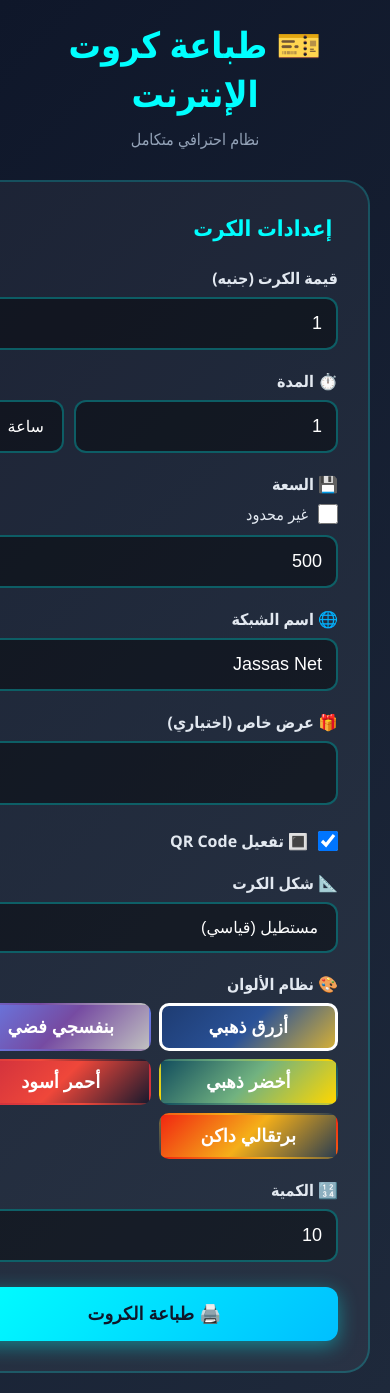
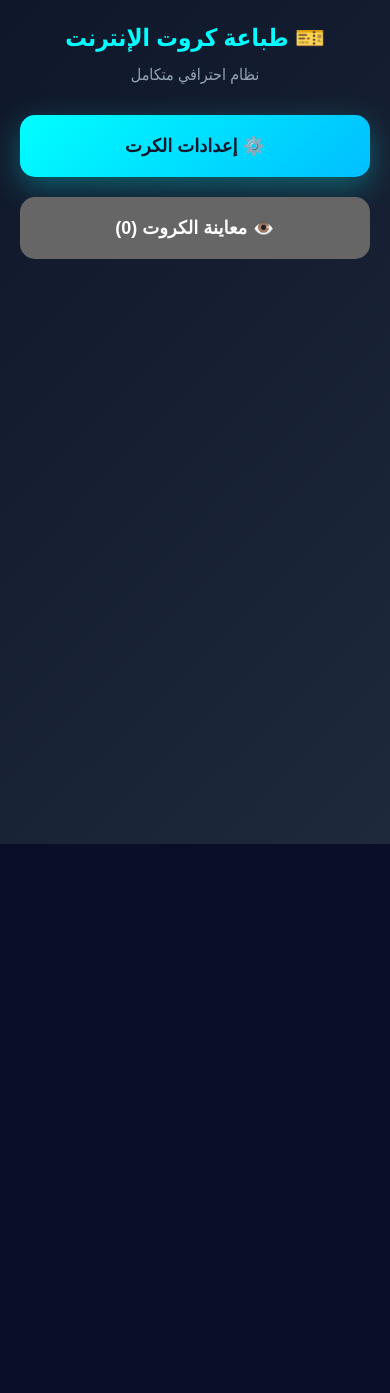
Before and after one commit to JassasSoft/jassasnetcard, a Next.js app: page /dashboard/print-cards in a window 390 px wide. After the commit the page ends 844 px from the top, so only its background shows below. Built offline with nearby package versions, Linux system fonts and the light colour scheme; sample sign-in values are in the browser's storage.

Commit message:
Professional card printing with popups and responsive design

```diff
--- a/app/dashboard/print-cards/page.tsx
+++ b/app/dashboard/print-cards/page.tsx
@@ -1,7 +1,10 @@
 "use client"
-import { useState } from 'react'
+import { useState, useEffect } from 'react'
 
 export default function PrintCardsPage() {
+  const [user, setUser] = useState(null)
+  const [showSettings, setShowSettings] = useState(false)
+  const [showPreview, setShowPreview] = useState(false)
   const [formData, setFormData] = useState({
     cardValue: '1',
     duration: '1',
@@ -13,10 +16,18 @@ export default function PrintCardsPage() {
     enableQR: true,
     cardShape: 'rectangle',
     colorScheme: 'blue-gold',
-    quantity: 10
+    quantity: '10'
   })
+  const [printedCards, setPrintedCards] = useState([])
 
-  const [printedCards, setPrintedCards] = useState([])
+  useEffect(() => {
+    const userData = localStorage.getItem('user')
+    if (userData) {
+      setUser(JSON.parse(userData))
+    } else {
+      window.location.href = '/login'
+    }
+  }, [])
 
   const colorSchemes = {
     'blue-gold': { bg: 'linear-gradient(135deg, #1e3c72 0%, #2a5298 50%, #d4af37 100%)', accent: '#d4af37', text: '#fff' },
@@ -31,8 +42,9 @@ export default function PrintCardsPage() {
   const generateCards = () => {
     const cards = []
     const durationText = formData.duration + ' ' + durationLabels[formData.durationType]
+    const qty = parseInt(formData.quantity) || 1
 
-    for (let i = 0; i < parseInt(formData.quantity); i++) {
+    for (let i = 0; i < qty; i++) {
       cards.push({
         id: 'JNC-' + Date.now() + '-' + i,
         username: 'USER' + Math.random().toString(36).substr(2, 8).toUpperCase(),
@@ -48,32 +60,61 @@ export default function PrintCardsPage() {
       })
     }
     setPrintedCards(cards)
+    setShowPreview(true)
+    setShowSettings(false)
   }
 
   const getShapeStyle = (shape) => {
-    if (shape === 'square') return { borderRadius: '15px' }
+    if (shape === 'square') return { borderRadius: '15px', aspectRatio: '1' }
     if (shape === 'rounded') return { borderRadius: '30px' }
     return { borderRadius: '12px' }
   }
 
+  if (!user) {
+    return (
+      <div style={{ minHeight: '100vh', background: '#0f172a', display: 'flex', alignItems: 'center', justifyContent: 'center' }}>
+        <div style={{ textAlign: 'center' }}>
+          <div style={{ width: '60px', height: '60px', border: '4px solid #00ffff', borderTopColor: 'transparent', borderRadius: '50%', animation: 'spin 1s linear infinite', margin: '0 auto 20px' }}></div>
+          <p style={{ color: '#fff', fontSize: '18px' }}>جاري التحميل...</p>
+        </div>
+        <style>{`@keyframes spin { 0% { transform: rotate(0deg); } 100% { transform: rotate(360deg); } }`}</style>
+      </div>
+    )
+  }
+
   return (
     <div style={{ minHeight: '100vh', background: 'linear-gradient(135deg, #0f172a 0%, #1e293b 100%)', padding: '20px', fontFamily: 'Segoe UI, Tahoma' }}>
-      <div style={{ maxWidth: '1400px', margin: '0 auto' }}>
+      <div style={{ maxWidth: '1200px', margin: '0 auto' }}>
 
+        {/* الهيدر */}
         <div style={{ textAlign: 'center', marginBottom: '30px' }}>
-          <h1 style={{ color: '#00ffff', fontSize: '36px', margin: '0 0 10px 0' }}>
+          <h1 style={{ color: '#00ffff', fontSize: 'clamp(24px, 5vw, 36px)', margin: '0 0 10px 0' }}>
             🎫 طباعة كروت الإنترنت
           </h1>
           <p style={{ color: '#94a3b8', fontSize: '16px' }}>نظام احترافي متكامل</p>
         </div>
 
-        <div style={{ display: 'grid', gridTemplateColumns: '1fr 1fr', gap: '30px' }}>
+        {/* الأزرار الرئيسية */}
+        <div style={{ display: 'grid', gridTemplateColumns: 'repeat(auto-fit, minmax(200px, 1fr))', gap: '20px', marginBottom: '30px' }}>
+          <button onClick={() => setShowSettings(true)} style={{ padding: '20px', background: 'linear-gradient(135deg, #00ffff, #00bfff)', color: '#0f172a', fontSize: '18px', fontWeight: 'bold', borderRadius: '15px', border: 'none', cursor: 'pointer', boxShadow: '0 10px 30px rgba(0,255,255,0.3)' }}>
+            ⚙️ إعدادات الكرت
+          </button>
+          <button onClick={() => setShowPreview(true)} disabled={printedCards.length === 0} style={{ padding: '20px', background: printedCards.length > 0 ? 'linear-gradient(135deg, #10b981, #059669)' : '#666', color: '#fff', fontSize: '18px', fontWeight: 'bold', borderRadius: '15px', border: 'none', cursor: printedCards.length > 0 ? 'pointer' : 'not-allowed', boxShadow: printedCards.length > 0 ? '0 10px 30px rgba(16,185,129,0.3)' : 'none' }}>
+            👁️ معاينة الكروت ({printedCards.length})
+          </button>
+        </div>
 
-          <div style={{ background: 'rgba(255,255,255,0.05)', borderRadius: '25px', padding: '30px', border: '2px solid rgba(0,255,255,0.2)' }}>
-            <h2 style={{ color: '#00ffff', marginBottom: '25px', fontSize: '22px' }}>️ إعدادات الكرت</h2>
+        {/* نافذة الإعدادات المنبثقة */}
+        {showSettings && (
+          <div style={{ position: 'fixed', top: 0, left: 0, right: 0, bottom: 0, background: 'rgba(0,0,0,0.8)', backdropFilter: 'blur(10px)', display: 'flex', alignItems: 'center', justifyContent: 'center', padding: '20px', zIndex: 1000, overflow: 'auto' }}>
+            <div style={{ background: 'linear-gradient(135deg, #1e293b 0%, #0f172a 100%)', borderRadius: '25px', padding: '30px', maxWidth: '600px', width: '100%', maxHeight: '90vh', overflow: 'auto', border: '2px solid rgba(0,255,255,0.3)', boxShadow: '0 20px 60px rgba(0,0,0,0.5)' }}>
+              <div style={{ display: 'flex', justifyContent: 'space-between', alignItems: 'center', marginBottom: '25px' }}>
+                <h2 style={{ color: '#00ffff', margin: 0, fontSize: '24px' }}>⚙️ إعدادات الكرت</h2>
+                <button onClick={() => setShowSettings(false)} style={{ background: 'rgba(255,0,0,0.2)', color: '#ff0000', border: 'none', borderRadius: '50%', width: '40px', height: '40px', fontSize: '20px', cursor: 'pointer' }}>✕</button>
+              </div>
 
               <div style={{ marginBottom: '20px' }}>
-              <label style={{ color: '#e2e8f0', display: 'block', marginBottom: '8px', fontWeight: 'bold' }}> قيمة الكرت (جنيه)</label>
+                <label style={{ color: '#e2e8f0', display: 'block', marginBottom: '8px', fontWeight: 'bold' }}>💰 قيمة الكرت (جنيه)</label>
                 <input type="number" value={formData.cardValue} onChange={(e) => setFormData({...formData, cardValue: e.target.value})} style={{ width: '100%', padding: '14px', background: 'rgba(0,0,0,0.4)', border: '2px solid rgba(0,255,255,0.3)', borderRadius: '12px', color: '#fff', fontSize: '16px', boxSizing: 'border-box' }} />
               </div>
 
@@ -111,7 +152,7 @@ export default function PrintCardsPage() {
                 <textarea value={formData.specialOffer} onChange={(e) => setFormData({...formData, specialOffer: e.target.value})} rows="2" style={{ width: '100%', padding: '14px', background: 'rgba(0,0,0,0.4)', border: '2px solid rgba(0,255,255,0.3)', borderRadius: '12px', color: '#fff', fontSize: '14px', boxSizing: 'border-box' }} />
               </div>
 
-            <div style={{ marginBottom: '20px' }}>
+              <div style={{ marginBottom: '20px', padding: '15px', background: 'rgba(0,255,255,0.05)', borderRadius: '12px' }}>
                 <div style={{ display: 'flex', gap: '10px', alignItems: 'center' }}>
                   <input type="checkbox" checked={formData.enableQR} onChange={(e) => setFormData({...formData, enableQR: e.target.checked})} style={{ width: '20px', height: '20px' }} />
                   <label style={{ color: '#e2e8f0', fontWeight: 'bold' }}>🔳 تفعيل QR Code</label>
@@ -119,7 +160,7 @@ export default function PrintCardsPage() {
               </div>
 
               <div style={{ marginBottom: '20px' }}>
-              <label style={{ color: '#e2e8f0', display: 'block', marginBottom: '8px', fontWeight: 'bold' }}>📐 شكل الكرت</label>
+                <label style={{ color: '#e2e8f0', display: 'block', marginBottom: '8px', fontWeight: 'bold' }}> شكل الكرت</label>
                 <select value={formData.cardShape} onChange={(e) => setFormData({...formData, cardShape: e.target.value})} style={{ width: '100%', padding: '14px', background: 'rgba(0,0,0,0.4)', border: '2px solid rgba(0,255,255,0.3)', borderRadius: '12px', color: '#fff', fontSize: '16px' }}>
                   <option value="rectangle">مستطيل (قياسي)</option>
                   <option value="square">مربع</option>
@@ -128,10 +169,10 @@ export default function PrintCardsPage() {
               </div>
 
               <div style={{ marginBottom: '20px' }}>
-              <label style={{ color: '#e2e8f0', display: 'block', marginBottom: '8px', fontWeight: 'bold' }}>🎨 نظام الألوان</label>
-              <div style={{ display: 'grid', gridTemplateColumns: '1fr 1fr', gap: '8px' }}>
+                <label style={{ color: '#e2e8f0', display: 'block', marginBottom: '8px', fontWeight: 'bold' }}> نظام الألوان</label>
+                <div style={{ display: 'grid', gridTemplateColumns: '1fr 1fr', gap: '10px' }}>
                   {Object.entries(colorSchemes).map(([key, val]) => (
-                  <button key={key} onClick={() => setFormData({...formData, colorScheme: key})} style={{ padding: '10px', background: val.bg, border: formData.colorScheme === key ? '3px solid #fff' : '2px solid transparent', borderRadius: '10px', color: '#fff', fontSize: '12px', fontWeight: 'bold', cursor: 'pointer' }}>
+                    <button key={key} onClick={() => setFormData({...formData, colorScheme: key})} style={{ padding: '12px', background: val.bg, border: formData.colorScheme === key ? '3px solid #fff' : '2px solid transparent', borderRadius: '10px', color: '#fff', fontSize: '14px', fontWeight: 'bold', cursor: 'pointer' }}>
                       {key === 'blue-gold' && 'أزرق ذهبي'}
                       {key === 'purple-silver' && 'بنفسجي فضي'}
                       {key === 'green-gold' && 'أخضر ذهبي'}
@@ -148,17 +189,24 @@ export default function PrintCardsPage() {
               </div>
 
               <button onClick={generateCards} style={{ width: '100%', padding: '16px', background: 'linear-gradient(135deg, #00ffff, #00bfff)', color: '#0f172a', fontSize: '18px', fontWeight: 'bold', borderRadius: '12px', border: 'none', cursor: 'pointer', boxShadow: '0 5px 20px rgba(0,255,255,0.4)' }}>
-              🖨️ طباعة الكروت
+                ️ طباعة الكروت
               </button>
             </div>
+          </div>
+        )}
 
-          <div>
-            <h2 style={{ color: '#00ffff', marginBottom: '25px', fontSize: '22px' }}> معاينة الكروت ({printedCards.length})</h2>
+        {/* نافذة المعاينة المنبثقة */}
+        {showPreview && printedCards.length > 0 && (
+          <div style={{ position: 'fixed', top: 0, left: 0, right: 0, bottom: 0, background: 'rgba(0,0,0,0.9)', backdropFilter: 'blur(10px)', display: 'flex', alignItems: 'center', justifyContent: 'center', padding: '20px', zIndex: 1000, overflow: 'auto' }}>
+            <div style={{ background: 'linear-gradient(135deg, #1e293b 0%, #0f172a 100%)', borderRadius: '25px', padding: '30px', maxWidth: '900px', width: '100%', maxHeight: '90vh', overflow: 'auto', border: '2px solid rgba(0,255,255,0.3)' }}>
+              <div style={{ display: 'flex', justifyContent: 'space-between', alignItems: 'center', marginBottom: '25px' }}>
+                <h2 style={{ color: '#00ffff', margin: 0, fontSize: '24px' }}> معاينة الكروت ({printedCards.length})</h2>
+                <button onClick={() => setShowPreview(false)} style={{ background: 'rgba(255,0,0,0.2)', color: '#ff0000', border: 'none', borderRadius: '50%', width: '40px', height: '40px', fontSize: '20px', cursor: 'pointer' }}>✕</button>
+              </div>
 
-            {printedCards.length > 0 ? (
               <div style={{ display: 'grid', gridTemplateColumns: 'repeat(auto-fill, minmax(280px, 1fr))', gap: '20px' }}>
                 {printedCards.map((card, index) => (
-                  <div key={index} style={{ background: card.colors.bg, ...getShapeStyle(card.shape), padding: '20px', color: card.colors.text, position: 'relative', overflow: 'hidden', boxShadow: '0 15px 40px rgba(0,0,0,0.5)', border: '3px solid ' + card.colors.accent }}>
+                  <div key={index} style={{ background: card.colors.bg, ...getShapeStyle(card.shape), padding: '20px', color: card.colors.text, position: 'relative', overflow: 'hidden', boxShadow: '0 15px 40px rgba(0,0,0,0.5)', border: '3px solid ' + card.colors.accent, animation: 'fadeIn 0.5s ease-in' }}>
                     <div style={{ position: 'absolute', top: '50%', left: '50%', transform: 'translate(-50%, -50%) rotate(-30deg)', fontSize: '50px', opacity: '0.08', fontWeight: 'bold', whiteSpace: 'nowrap' }}>JassasNetCard</div>
                     <div style={{ display: 'flex', justifyContent: 'space-between', alignItems: 'center', marginBottom: '15px', position: 'relative', zIndex: 1 }}>
                       <div>
@@ -166,7 +214,7 @@ export default function PrintCardsPage() {
                         <p style={{ margin: '3px 0 0 0', fontSize: '11px', opacity: 0.8 }}>نظام إدارة شبكات المايكروتك</p>
                       </div>
                       {card.qrEnabled && (
-                        <div style={{ width: '55px', height: '55px', background: '#fff', borderRadius: '8px', display: 'flex', alignItems: 'center', justifyContent: 'center', fontSize: '24px' }}></div>
+                        <div style={{ width: '55px', height: '55px', background: '#fff', borderRadius: '8px', display: 'flex', alignItems: 'center', justifyContent: 'center', fontSize: '24px' }}>📱</div>
                       )}
                     </div>
                     <div style={{ background: 'rgba(255,255,255,0.2)', borderRadius: '12px', padding: '15px', marginBottom: '15px', position: 'relative', zIndex: 1 }}>
@@ -175,12 +223,12 @@ export default function PrintCardsPage() {
                         <div style={{ fontSize: '16px', fontWeight: 'bold', fontFamily: 'monospace' }}>{card.username}</div>
                       </div>
                       <div>
-                        <label style={{ fontSize: '11px', opacity: 0.9 }}> Password:</label>
+                        <label style={{ fontSize: '11px', opacity: 0.9 }}>🔑 Password:</label>
                         <div style={{ fontSize: '16px', fontWeight: 'bold', fontFamily: 'monospace' }}>{card.password}</div>
                       </div>
                     </div>
                     <div style={{ display: 'grid', gridTemplateColumns: '1fr 1fr', gap: '8px', fontSize: '12px', position: 'relative', zIndex: 1 }}>
-                      <div style={{ background: 'rgba(0,0,0,0.3)', padding: '8px', borderRadius: '8px' }}><strong>⏱️ المدة:</strong><br/>{card.duration}</div>
+                      <div style={{ background: 'rgba(0,0,0,0.3)', padding: '8px', borderRadius: '8px' }}><strong>️ المدة:</strong><br/>{card.duration}</div>
                       <div style={{ background: 'rgba(0,0,0,0.3)', padding: '8px', borderRadius: '8px' }}><strong>💾 السعة:</strong><br/>{card.capacity}</div>
                       <div style={{ background: 'rgba(0,0,0,0.3)', padding: '8px', borderRadius: '8px', gridColumn: '1 / -1' }}><strong>💰 القيمة:</strong> {card.value} جنيه</div>
                     </div>
@@ -191,15 +239,56 @@ export default function PrintCardsPage() {
                   </div>
                 ))}
               </div>
-            ) : (
-              <div style={{ background: 'rgba(255,255,255,0.05)', borderRadius: '25px', padding: '80px 40px', textAlign: 'center', border: '2px dashed rgba(0,255,255,0.3)' }}>
-                <div style={{ fontSize: '80px', marginBottom: '20px' }}>🎫</div>
-                <p style={{ color: '#94a3b8', fontSize: '18px' }}>اضغط "طباعة الكروت" لإنشاء كروت جديدة</p>
+
+              <button onClick={() => window.print()} style={{ width: '100%', padding: '16px', background: 'linear-gradient(135deg, #10b981, #059669)', color: '#fff', fontSize: '18px', fontWeight: 'bold', borderRadius: '12px', border: 'none', cursor: 'pointer', marginTop: '20px', boxShadow: '0 5px 20px rgba(16,185,129,0.4)' }}>
+                ️ طباعة الكروت
+              </button>
+            </div>
+          </div>
+        )}
+
+        {/* عرض الكروت المطبوعة في الصفحة الرئيسية */}
+        {printedCards.length > 0 && (
+          <div>
+            <h2 style={{ color: '#00ffff', marginBottom: '20px', fontSize: '22px' }}>📋 الكروت المطبوعة ({printedCards.length})</h2>
+            <div style={{ display: 'grid', gridTemplateColumns: 'repeat(auto-fill, minmax(280px, 1fr))', gap: '20px' }}>
+              {printedCards.slice(0, 6).map((card, index) => (
+                <div key={index} style={{ background: card.colors.bg, ...getShapeStyle(card.shape), padding: '20px', color: card.colors.text, position: 'relative', overflow: 'hidden', boxShadow: '0 10px 30px rgba(0,0,0,0.3)', border: '2px solid ' + card.colors.accent }}>
+                  <div style={{ position: 'absolute', top: '50%', left: '50%', transform: 'translate(-50%, -50%) rotate(-30deg)', fontSize: '40px', opacity: '0.08', fontWeight: 'bold', whiteSpace: 'nowrap' }}>JassasNetCard</div>
+                  <div style={{ display: 'flex', justifyContent: 'space-between', alignItems: 'center', marginBottom: '15px', position: 'relative', zIndex: 1 }}>
+                    <h3 style={{ margin: 0, fontSize: '18px', color: card.colors.accent }}>{card.network}</h3>
+                    {card.qrEnabled && <div style={{ width: '45px', height: '45px', background: '#fff', borderRadius: '8px', display: 'flex', alignItems: 'center', justifyContent: 'center', fontSize: '20px' }}>📱</div>}
+                  </div>
+                  <div style={{ background: 'rgba(255,255,255,0.2)', borderRadius: '10px', padding: '12px', marginBottom: '10px', position: 'relative', zIndex: 1 }}>
+                    <div style={{ fontSize: '14px', fontWeight: 'bold', fontFamily: 'monospace' }}>{card.username}</div>
+                    <div style={{ fontSize: '14px', fontWeight: 'bold', fontFamily: 'monospace' }}>{card.password}</div>
+                  </div>
+                  <div style={{ fontSize: '11px', position: 'relative', zIndex: 1 }}>
+                    <div>⏱️ {card.duration} | 💾 {card.capacity}</div>
+                    <div>💰 {card.value} جنيه</div>
+                  </div>
+                </div>
+              ))}
+            </div>
+            {printedCards.length > 6 && (
+              <button onClick={() => setShowPreview(true)} style={{ width: '100%', padding: '15px', background: 'rgba(0,255,255,0.1)', color: '#00ffff', border: '2px solid rgba(0,255,255,0.3)', borderRadius: '12px', fontSize: '16px', fontWeight: 'bold', cursor: 'pointer', marginTop: '20px' }}>
+                عرض كل الكروت ({printedCards.length})
+              </button>
+            )}
           </div>
         )}
       </div>
-        </div>
-      </div>
+
+      <style>{`
+        @keyframes fadeIn {
+          from { opacity: 0; transform: translateY(20px); }
+          to { opacity: 1; transform: translateY(0); }
+        }
+        @media print {
+          body * { visibility: hidden; }
+          .print-area, .print-area * { visibility: visible; }
+        }
+      `}</style>
     </div>
   )
 }
```
Lines whose indentation alone changed are shown as unchanged.
